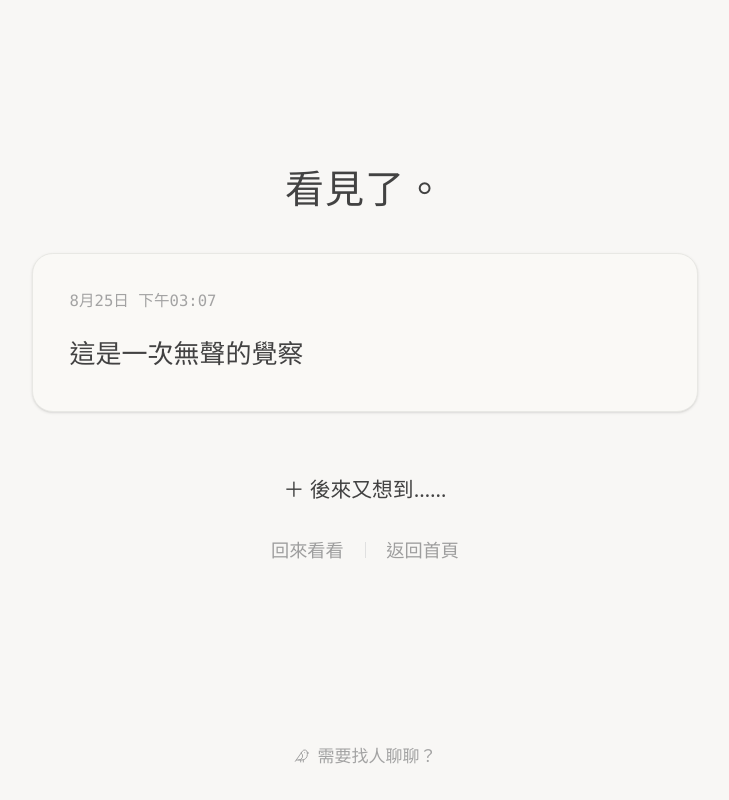
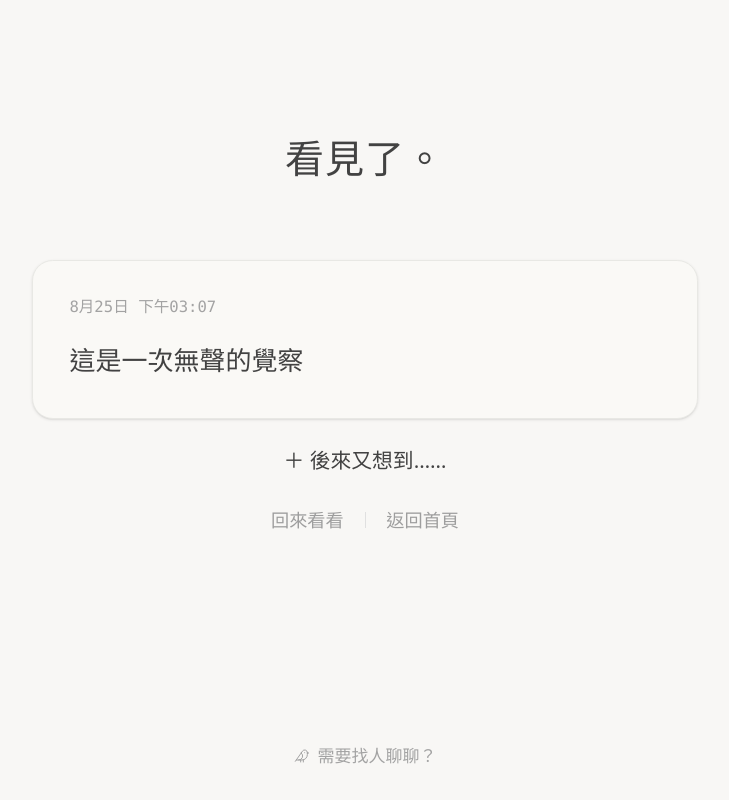
Before and after one commit to q5089877/privateMind, a React (Vite) app: page / in a window 1280 px wide. Both pictures are taken after a click on the button "我現在說不上來". Shown: the whole page, without its empty margins (275-1004 px from the left). Built offline with nearby package versions, Linux system fonts and the light colour scheme.

Commit message:
fix: eliminate flex layout recentering jump and stabilize in-place 2.0s settling

```diff
--- a/src/components/CompletionScreen.tsx
+++ b/src/components/CompletionScreen.tsx
@@ -24,12 +24,7 @@ export const CompletionScreen: React.FC<CompletionScreenProps> = ({
   const ceremonyText = isDeposit ? UI_TEXT.completion.ceremony.deposit : UI_TEXT.completion.ceremony.action;
 
   return (
-    <motion.div
-      initial={{ opacity: 0 }}
-      animate={{ opacity: 1 }}
-      transition={{ duration: 0.4 }}
-      className="w-full max-w-lg space-y-6 sm:space-y-8 py-4 sm:py-6 flex flex-col items-center justify-center text-center"
-    >
+    <div className="w-full max-w-lg space-y-6 sm:space-y-8 flex flex-col items-center text-center">
       {/* 沉降定格字樣 */}
       <div className="min-h-[40px] flex items-center justify-center">
         <p className="text-2xl sm:text-3xl font-light text-[#424242] tracking-wide">
@@ -37,8 +32,11 @@ export const CompletionScreen: React.FC<CompletionScreenProps> = ({
         </p>
       </div>
 
-      {/* 已原地安放落座的念頭卡片 */}
-      <div className="w-full p-6 sm:p-7 rounded-2xl bg-[#FAF9F6] border border-[#E8E8E4] shadow-sm text-left space-y-4">
+      {/* 已原地安放落座的念頭卡片（與沉降後位置高度完全一致，0px 跳動） */}
+      <div
+        style={{ transform: 'translateY(36px)' }}
+        className="w-full p-6 sm:p-7 rounded-2xl bg-[#FAF9F6] border border-[#E8E8E4] shadow-sm text-left space-y-4 will-change-transform"
+      >
         <div className="text-xs text-[#A3A3A3] font-mono">
           {new Date(thought.createdAt || Date.now()).toLocaleString('zh-TW', { month: 'short', day: 'numeric', hour: '2-digit', minute: '2-digit' })}
         </div>
@@ -95,7 +93,8 @@ export const CompletionScreen: React.FC<CompletionScreenProps> = ({
       <motion.div
         initial={{ opacity: 0, y: 6 }}
         animate={{ opacity: 1, y: 0 }}
-        transition={{ delay: 0.2, duration: 0.6 }}
+        transition={{ delay: 0.1, duration: 0.8 }}
+        style={{ transform: 'translateY(36px)' }}
         className="w-full flex flex-col items-center gap-3 pt-2"
       >
         {!isAdding && (
@@ -135,6 +134,6 @@ export const CompletionScreen: React.FC<CompletionScreenProps> = ({
           </button>
         </div>
       </motion.div>
-    </motion.div>
+    </div>
   );
 };
--- a/src/components/Layout.tsx
+++ b/src/components/Layout.tsx
@@ -13,7 +13,7 @@ export const Layout: React.FC<LayoutProps> = ({ children }) => {
   return (
     <div className="min-h-screen bg-[#F8F7F5] text-[#424242] flex flex-col font-sans selection:bg-amber-100/60">
       <main className="flex-grow flex flex-col items-center px-4 sm:px-6 max-w-2xl mx-auto w-full py-6 sm:py-10">
-        <div className="flex-grow flex flex-col items-center justify-center w-full">
+        <div className="flex-grow flex flex-col items-center pt-8 sm:pt-16 w-full">
           {children}
         </div>
       </main>
--- a/src/components/ShuntScreen.tsx
+++ b/src/components/ShuntScreen.tsx
@@ -19,18 +19,18 @@ export const ShuntScreen: React.FC<ShuntScreenProps> = ({
 
   const handleDeposit = () => {
     if (isDepositing) return;
-    triggerHaptic([20, 30]);
+    triggerHaptic([25, 35]);
     setIsDepositing(true);
 
-    // 觸覺微震（在沉降過半約 900ms 時給予著陸感知）
+    // 觸覺微震（在沉降過半約 1000ms 時給予著陸感知）
     setTimeout(() => {
       triggerHaptic([15, 20]);
-    }, 900);
+    }, 1000);
 
-    // 完整的 1.8 秒深層安撫下沉儀式
+    // 完整 2.0 秒深層安撫沉降
     setTimeout(() => {
       onChooseDeposit();
-    }, 1800);
+    }, 2000);
   };
 
   const handleAction = () => {
@@ -40,14 +40,14 @@ export const ShuntScreen: React.FC<ShuntScreenProps> = ({
   };
 
   return (
-    <div className="w-full max-w-lg space-y-6 sm:space-y-8 py-4 sm:py-6 flex flex-col items-center justify-center text-center">
+    <div className="w-full max-w-lg space-y-6 sm:space-y-8 flex flex-col items-center text-center">
       {/* 標題區（點擊先放著時，柔和變為「看見了。」） */}
       <div className="min-h-[40px] flex items-center justify-center">
         <motion.p
           key={isDepositing ? 'settled' : 'question'}
           initial={{ opacity: 0, y: isDepositing ? -8 : 0 }}
           animate={{ opacity: 1, y: 0 }}
-          transition={{ duration: 1.0, ease: [0.25, 1, 0.5, 1] }}
+          transition={{ duration: 1.2, ease: [0.25, 1, 0.5, 1] }}
           className={`font-light text-[#424242] tracking-wide ${
             isDepositing ? 'text-2xl sm:text-3xl' : 'text-xl sm:text-2xl'
           }`}
@@ -56,12 +56,12 @@ export const ShuntScreen: React.FC<ShuntScreenProps> = ({
         </motion.p>
       </div>
 
-      {/* 念頭卡片（點擊先放著時，原地 1.8 秒深層緩慢向下沉降 40px 並柔化陰影） */}
+      {/* 念頭卡片（點擊先放著時，原地 2.0 秒深層緩慢向下沉降 36px 並加深陰影） */}
       <motion.div
         animate={
           isDepositing
             ? {
-                y: 40,
+                y: 36,
                 backgroundColor: '#FAF9F6',
                 borderColor: '#E8E8E4',
                 boxShadow: "0 14px 36px -6px rgba(0, 0, 0, 0.08)"
@@ -74,7 +74,7 @@ export const ShuntScreen: React.FC<ShuntScreenProps> = ({
               }
         }
         transition={{
-          duration: 1.8,
+          duration: 2.0,
           ease: [0.25, 1, 0.5, 1]
         }}
         className="w-full p-6 sm:p-7 rounded-2xl border text-left space-y-3 will-change-transform"
@@ -87,15 +87,15 @@ export const ShuntScreen: React.FC<ShuntScreenProps> = ({
         </div>
       </motion.div>
 
-      {/* 分流按鈕區（點擊先放著時，按鈕向下滑落融化淡出） */}
+      {/* 分流按鈕區（點擊先放著時，按鈕向下平緩融化淡出） */}
       <motion.div
         animate={
           isDepositing
-            ? { opacity: 0, y: 36, pointerEvents: 'none' }
+            ? { opacity: 0, y: 28, pointerEvents: 'none' }
             : { opacity: 1, y: 0, pointerEvents: 'auto' }
         }
         transition={{
-          duration: 0.8,
+          duration: 1.0,
           ease: [0.25, 1, 0.5, 1]
         }}
         className="w-full space-y-4 pt-1"
```
